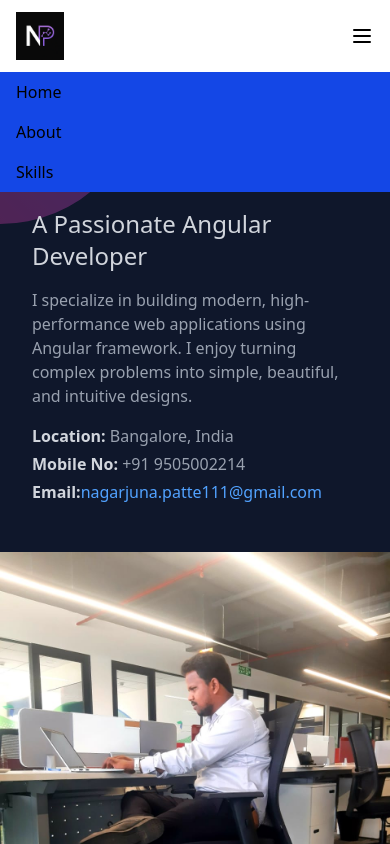
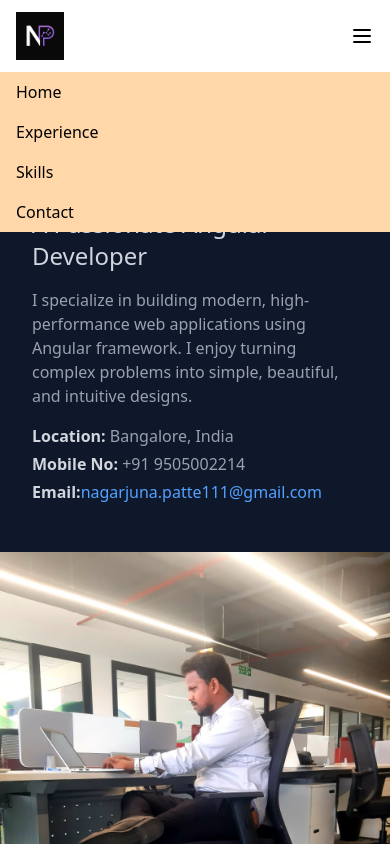
Before and after one commit to NagarjunaPatte/resume-internship-app, an Angular app: page / in a window 390 px wide. Both pictures are taken after a click on the button 362 px from the left and 36 px from the top of the page. Shown: the top 844 px of the page. Built offline with nearby package versions, Linux system fonts and the light colour scheme.

Commit message:
update menu navigation in mobile view

```diff
--- a/src/app/components/header/header.html
+++ b/src/app/components/header/header.html
@@ -24,9 +24,11 @@
   </div>
 
   <!-- Mobile Menu -->
-  <div *ngIf="menuOpen" class="md:hidden bg-blue-700">
-    <a href="#" class="block px-4 py-2 hover:bg-blue-800">Home</a>
-    <a href="#" class="block px-4 py-2 hover:bg-blue-800">About</a>
-    <a href="#" class="block px-4 py-2 hover:bg-blue-800">Skills</a>
+  <div *ngIf="menuOpen" class="md:hidden bg-orange-200">
+    <a href="#hero" class="block px-4 py-2 hover:bg-white-800">Home</a>
+    <a href="#experience" class="block px-4 py-2 hover:bg-white-800">Experience</a>
+    <a href="#skills" class="block px-4 py-2 hover:bg-white-800">Skills</a>
+    <a href="#contact" class="block px-4 py-2 hover:bg-white-800">Contact</a>
+
   </div>
 </header>
```
